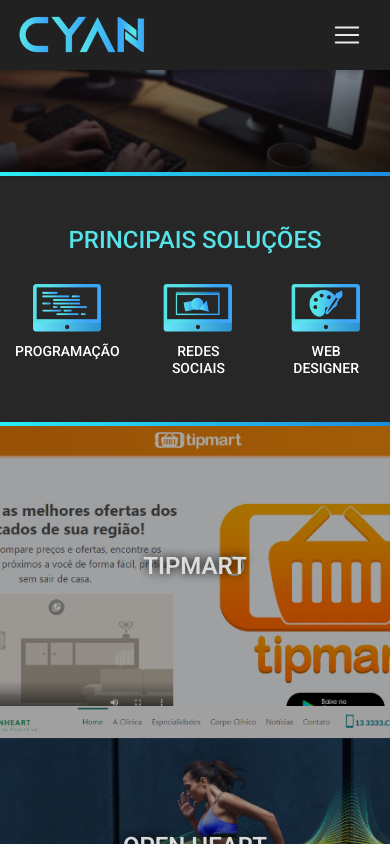
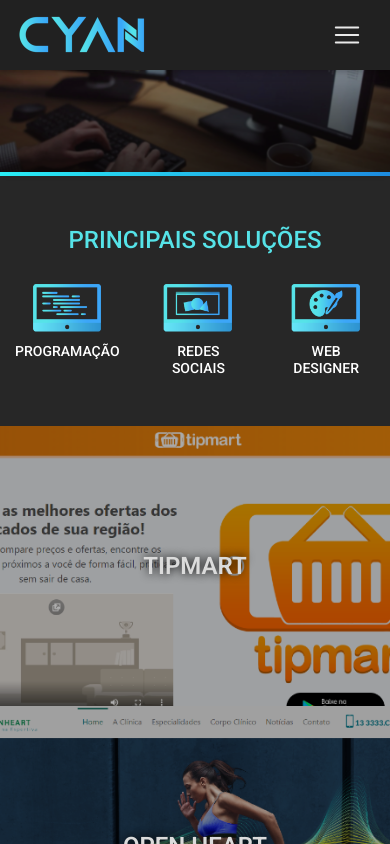
Before and after one commit to Diego-sdd/Reat_cyan_digital, a React (Create React App) app: page / in a window 390 px wide. Shown: the top 844 px of the page. Built offline with nearby package versions, Linux system fonts and the light colour scheme.

Commit message:
ATT-AjusteBorda2

```diff
--- a/src/components/description/styles.css
+++ b/src/components/description/styles.css
@@ -160,7 +160,7 @@
   .borda_servicos_cima{
     height: 4px;
     background-image: linear-gradient(to right, #29eef5 , #1d8bdf);
-    top: 180px;
+    top: 270px;
   }
 
   .borda_servicos_baixo{
@@ -182,7 +182,7 @@
 @media only screen and (max-width: 608px) {
 
   .borda_servicos_cima{
-    top: 179px;
+    top: 270px;
   }
 
 }
@@ -193,7 +193,7 @@
   .borda_servicos_cima{
     height: 8px;
     background-image: linear-gradient(to right, #29eef5 , #1d8bdf);
-    top: 280px;
+    top: 400px;
   }
 
   .img_top p{
@@ -239,7 +239,7 @@
   .borda_servicos_cima{
     height: 8px;
     background-image: linear-gradient(to right, #29eef5 , #1d8bdf);
-    top: 240px;
+    top: 360px;
   }
 
 }
@@ -249,7 +249,7 @@
   .borda_servicos_cima{
     height: 8px;
     background-image: linear-gradient(to right, #29eef5 , #1d8bdf);
-    top: 200px;
+    top: 320px;
   }
 
 }
```
